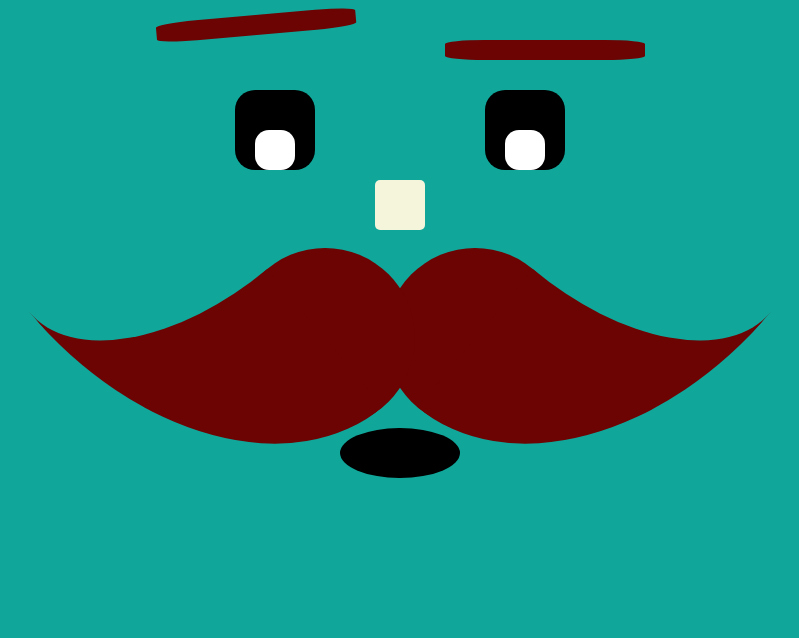
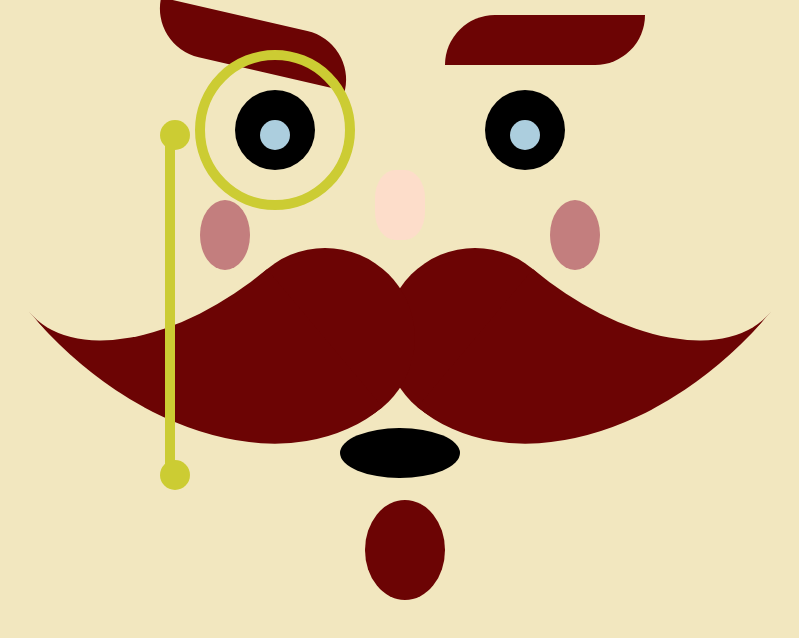
Before and after one commit to Yorch466/bigote, a plain HTML site: page index.html in a window 1280 px wide. Shown: the whole page, without its empty margins (365-1164 px from the left). Drawn offline with Linux system fonts and the light colour scheme.

Commit message:
Modificación de bigote

```diff
--- a/index.html
+++ b/index.html
@@ -1,11 +1,11 @@
 <!DOCTYPE html>
 <html>
   <head>
-    <meta charset="UTF-8">
+    <meta charset="UTF-8" />
     <title>Moustache, a big one</title>
-    <link rel="stylesheet" href="style.css">
+    <link rel="stylesheet" href="style.css" />
   </head>
-<body style="background: rgb(16, 167, 154)">
+  <body style="background: #f2e7bf">
     <div class="cara">
       <div class="ojos">
         <div class="iris"></div>
@@ -15,6 +15,11 @@
       <div class="nariz"></div>
       <div class="Moustache"></div>
       <div class="boca"></div>
+      <div class="monoculo"></div>
+      <div class="l"></div>
+      <div class="chivo"></div>
+      <div class="chapas"></div>
+      <div class="mono"></div>
     </div>
   </body>
 </html>
--- a/style.css
+++ b/style.css
@@ -3,33 +3,36 @@
 }
 .cejasder{
     width: 200px;
-    height: 20px;
-    left: 120px;
-    top: 20px;
-    border-radius: 20%;
+    height: 50px;
+    left: 135px;
+    top: -100px;
+    border-top-right-radius: 100px;
+    border-bottom-left-radius: 100px;
     position: absolute;
     color: rgb(108, 4, 4);
-    transform: rotate(-5deg);
+    transform: rotate(13deg);
     box-shadow:
     400px 30px 0 0 currentColor;
 }
 .cejaizq{
     width: 200px;
-    height: 20px;
+    height: 50px;
     left: 410px;
-    top: 20px;
-    border-radius: 20%;
+    top: -5px;
+    border-top-left-radius: 100px;
+    border-bottom-right-radius: 100px;
     position: absolute;
     color: rgb(108, 4, 4);
     box-shadow:
     400px 20px 0 0 currentColor;
 }
+
 .ojos{
     width: 80px;
     height: 80px;
     left: 250px;
     top: 50px;
-    border-radius: 25%;
+    border-radius: 50%;
     position: absolute;
     color: rgb(0, 0, 0);
     box-shadow:
@@ -37,24 +40,28 @@
     600px 40px 0 0 currentColor;
 }
 .iris{
-    width: 40px;
-    height: 40px;
-    left: 120px;
-    border-radius: 35%;
+    width: 30px;
+    height: 30px;
+    left: 125px;
+    top: -10px;
+    border-radius: 50%;
     position: absolute;
-    color: rgb(255, 255, 255);
+    color: #accede;
     box-shadow:
     250px 80px 0 0 currentColor,
-    500px 80px 0 0 currentColor;
+    500px 80px 0 0 currentColor,
+    150px 420px 0 0 #cccc33,
+    150px 80px 0 0 #cccc33
+    ;
 }
 .nariz{
     width: 50px;
-    height: 50px;
+    height: 70px;
     left: 250px;
-    top: 60px;
-    border-radius: 10%;
+    top: 50px;
+    border-radius: 40%;
     position: absolute;
-    color: beige;
+    color: #fdddca;
     box-shadow:
     490px 120px 0 0 currentColor;
 }
@@ -66,8 +73,8 @@
     position:absolute;
     color: rgb(108, 4, 4);
     box-shadow:
-        350px 240px 0 0 currentColor,
-        500px 240px 0 0 currentColor;
+    350px 240px 0 0 currentColor,
+    500px 240px 0 0 currentColor;
 }
 
 .Moustache::before{
@@ -105,3 +112,42 @@
     box-shadow:
     480px  420px 0 0 currentColor;
 }
+.monoculo{
+    width: 140px;
+    height: 140px;
+    left: 560px;
+    top: 50px;
+    border-radius: 50%;
+    position: absolute;
+    border: 10px solid #cccc33;
+}
+
+.chivo{
+    width: 80px;
+    height: 100px;
+    left: 730px;
+    top: 500px;
+    position: absolute;
+    background-color: rgb(108, 4, 4);
+    border-radius: 50%;
+}
+.l{
+    width: 10px;
+    height: 340px;
+    left: 530px;
+    top: 140px;
+    position: absolute;
+    background-color: #cccc33;
+}
+.chapas{
+    width: 50px;
+    height: 70px;
+    left: 365px;
+    top: 50px;
+    position: absolute;
+    border-radius: 50%;
+    color: #c37e7e;
+    box-shadow:
+    200px 150px 0 0 currentColor,
+    550px 150px 0 0 currentColor;
+}
```
Lines whose indentation alone changed are shown as unchanged.
